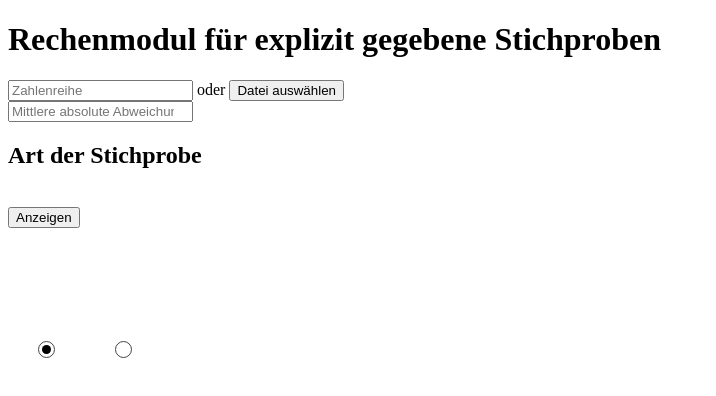
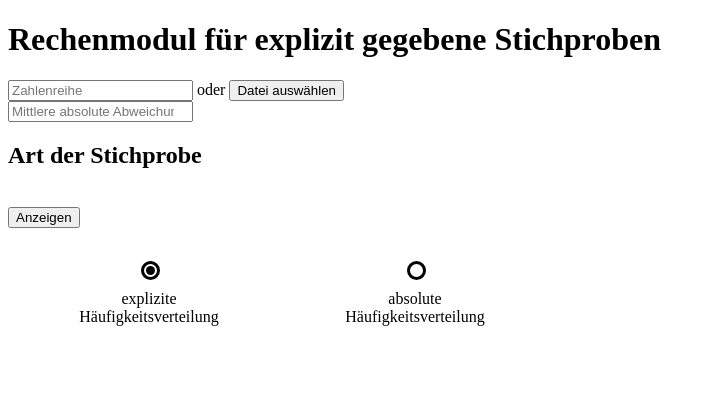
Before and after one commit to JulianGommlich/StatisticsCalculator, an Angular app in the folder StatisticsCalculatorFrontend/: page / in a window 1280 px wide. Shown: the top 396 px of the page, without its empty margins (0-716 px from the left). Built offline with nearby package versions, Linux system fonts and the light colour scheme.

Commit message:
fixed labels, thicker checkmark

```diff
--- a/StatisticsCalculatorFrontend/src/app/view1/view1.component.css
+++ b/StatisticsCalculatorFrontend/src/app/view1/view1.component.css
@@ -7,16 +7,16 @@ body {
 }
 
 .radioBtn {
-    width: 15px;
-    height: 15px;
-    border: 1px solid #444;
+    width: 13px;
+    height: 13px;
+    border: 3px solid black;
     border-radius: 50%;
-    display: flex;
+    display: flex; /*vorher flex*/
     justify-content: center;
     align-items: center;
     cursor: pointer;
-    margin: 5px 30px 5px 30px;
-    float: left;
+    margin-left: 50%;
+    margin-right: 50%;
 }
 
 .radioBtn input {
@@ -36,4 +36,25 @@ body {
 .radioBtn input:checked + span.checkmark {
     opacity: 1;
     background-color: black;
+    width: 9px;
+    height: 9px;
 }
+
+.radioContainer {
+    width: auto;
+    height: 75px;
+    text-align: center;
+    margin: 15px 50px 15px 50px;
+}
+
+.radioLine {
+    display: inline-flex;
+}
+
+.radioLabel {
+    margin-top: 10px;
+    margin-left: 16px;
+    margin-right: 0px;
+    display: block;
+    width: 150px;
+}
--- a/StatisticsCalculatorFrontend/src/app/view1/view1.component.html
+++ b/StatisticsCalculatorFrontend/src/app/view1/view1.component.html
@@ -24,14 +24,25 @@
     <input type="submit" id="show" value="Anzeigen">
 </form>
 
-<br><br><br><br><br><br>
+<br>
 
-
+<div class="radioLine">
+    <div class="radioContainer">
         <label class="radioBtn">
             <input type="radio" id="explSample" name="sampleType" value="explicit" checked>
             <span class="checkmark"></span>
         </label>
+        <div>
+            <span class="radioLabel">explizite Häufigkeitsverteilung</span>
+        </div>
+    </div>
+    <div class="radioContainer">
         <label class="radioBtn">
             <input type="radio" id="absSample" name="sampleType" value="absolute">
             <span class="checkmark"></span>
         </label>
+        <div class="radioLabel">
+            <span>absolute Häufigkeitsverteilung</span>
+        </div>
+    </div>
+</div>
```
Lines whose indentation alone changed are shown as unchanged.
